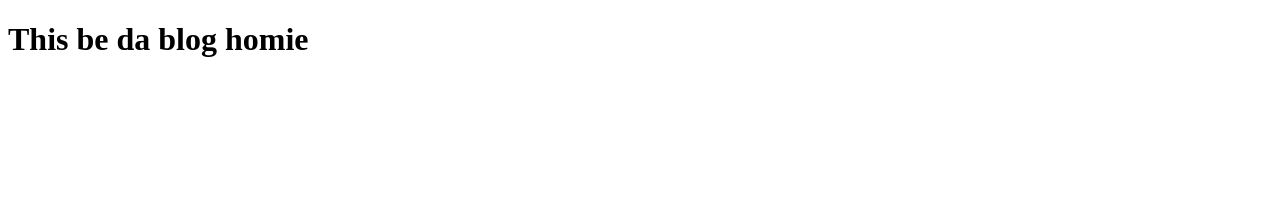
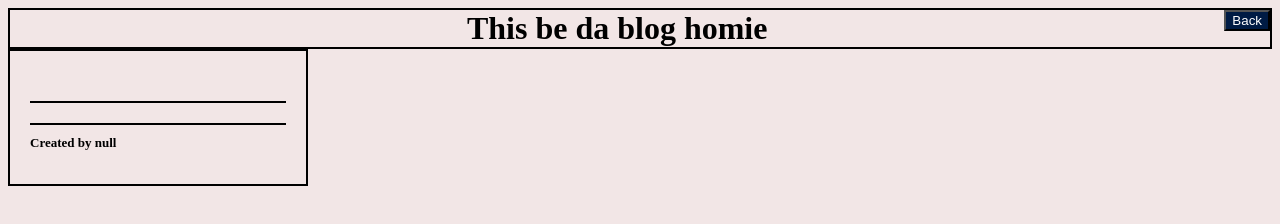
Before and after one commit to Adam-Shew/blog-generator, a plain HTML site: page blog.html in a window 1280 px wide. Drawn offline with Linux system fonts and the light colour scheme.

Commit message:
css work, blog logic written

```diff
--- a/blog.html
+++ b/blog.html
@@ -3,12 +3,23 @@
 <head>
   <meta charset="UTF-8">
   <meta name="viewport" content="width=device-width, initial-scale=1.0">
+  <link rel="stylesheet" href="./css/blog.css" />
   <title>Blog</title>
 </head>
 
-<body>
-  <h1>This be da blog homie</h1>
-</body>
+<body class="blog">
+
+  <header class = "head">
+    <h1>This be da blog homie<h1>
+    <button id="back">Back</button>
+  </header>
 
 
+
+
+
+  <script src="./js/form.js"></script>
+  <script src="./js/blog.js"></script>
+
+</body>
 </html>
--- a/css/blog.css
+++ b/css/blog.css
@@ -0,0 +1,42 @@
+*{
+  background-color: rgb(242, 230, 230);
+  box-sizing: border-box;
+
+}
+
+.head {
+  text-align: center;
+  border: 2px solid;
+}
+
+h1 {
+  display: inline;
+}
+
+button {
+  display: inline-block;
+  position: relative;
+  background-color:#001b44;
+  color: #fff;
+  float: right;
+  text-align: center;
+  position: relative;
+}
+
+div {
+  width: 300px;
+  border: 2px solid;
+  padding: 20px;
+}
+
+h2 {
+  border-bottom: 2px solid;
+  padding-bottom: 10px;
+}
+
+h3{
+  margin-top: 20px;
+  border-top: 2px solid;
+  padding-top: 10px;
+  font-size: small;
+}
--- a/js/blog.js
+++ b/js/blog.js
@@ -0,0 +1,41 @@
+const body = document.body;
+const newBlog = document.createElement('div');
+const newUsername = document.createElement('h3');
+const newTitle = document.createElement('h2');
+const newContent = document.createElement('p');
+const backButton = document.querySelector('#back');
+
+let storedUsername = localStorage.getItem('username');
+let storedTitle = localStorage.getItem('title');
+let storedContent = localStorage.getItem('content');
+
+// console.log(displayUsername);
+// console.log(displayTitle);
+// console.log(displayContent);
+function displayInfo(){
+  newUsername.textContent = `Created by ${storedUsername}`;
+  newTitle.textContent = storedTitle;
+  newContent.textContent = storedContent;
+
+  // if(newUsername === newUsername){
+  //   newUsername = storedUsername;
+  // }
+  // if(newTitle === newTitle){
+  //   newTitle = storedTitle;
+  // }
+  // if(newContent === newContent){
+  //   newContent = storedContent;
+  // }
+
+  newBlog.appendChild(newTitle);
+  newBlog.appendChild(newContent);
+  newBlog.appendChild(newUsername);
+  body.appendChild(newBlog);
+
+}
+
+displayInfo()
+
+backButton.addEventListener('click', function(e){
+  window.location.href = 'index.html'
+})
--- a/js/form.js
+++ b/js/form.js
@@ -19,6 +19,12 @@ function displayMessage(type, message) {
   messageDis.setAttribute('class', type);
 }
 
+function runBlog(){
+  window.location.href = 'blog.html';
+}
+
+
+if(submitButton){
   submitButton.addEventListener('click', function(e) {
     e.preventDefault();
 
@@ -38,5 +44,7 @@ submitButton.addEventListener('click', function(e) {
       userTitleStor = blogTitle;
       userContentStor = blogContent;
       saveUserData();
+      runBlog();
       }
   });
+}
```
Lines whose indentation alone changed are shown as unchanged.
